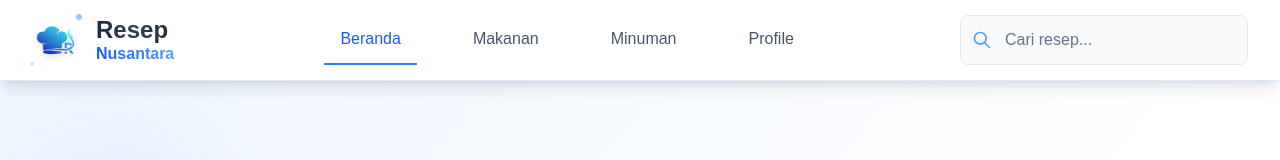
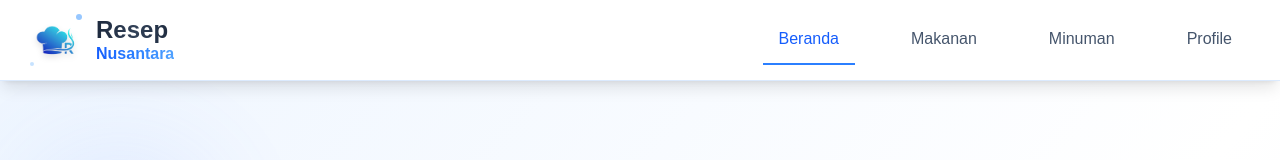
Before and after one commit to sltn14/Modul5PPB, a React (Vite) app: page / in a window 1280 px wide. Shown: the top 160 px of the page. Built offline with nearby package versions, Linux system fonts and the light colour scheme.

Commit message:
fix: hapus search bar pada nvabar desktop

```diff
--- a/src/components/navbar/DesktopNavbar.jsx
+++ b/src/components/navbar/DesktopNavbar.jsx
@@ -51,21 +51,6 @@ export default function DesktopNavbar({ currentPage, onNavigate }) {
             ))}
           </div>
 
-          {/* Search */}
-          <div className="flex items-center space-x-4">
-            <div className="relative">
-              <input
-                type="text"
-                placeholder="Cari resep..."
-                className="w-72 pl-11 pr-4 py-3 bg-gray-50 border border-gray-200 rounded-lg focus:ring-2 focus:ring-blue-500 focus:border-transparent focus:outline-none transition-all duration-200 placeholder-slate-500"
-              />
-              <div className="absolute inset-y-0 left-0 pl-3 flex items-center">
-                <svg className="h-5 w-5 text-blue-400" fill="none" stroke="currentColor" viewBox="0 0 24 24">
-                  <path strokeLinecap="round" strokeLinejoin="round" strokeWidth={2} d="M21 21l-6-6m2-5a7 7 0 11-14 0 7 7 0 0114 0z" />
-                </svg>
-              </div>
-            </div>
-          </div>
         </div>
       </div>
     </nav>
```
